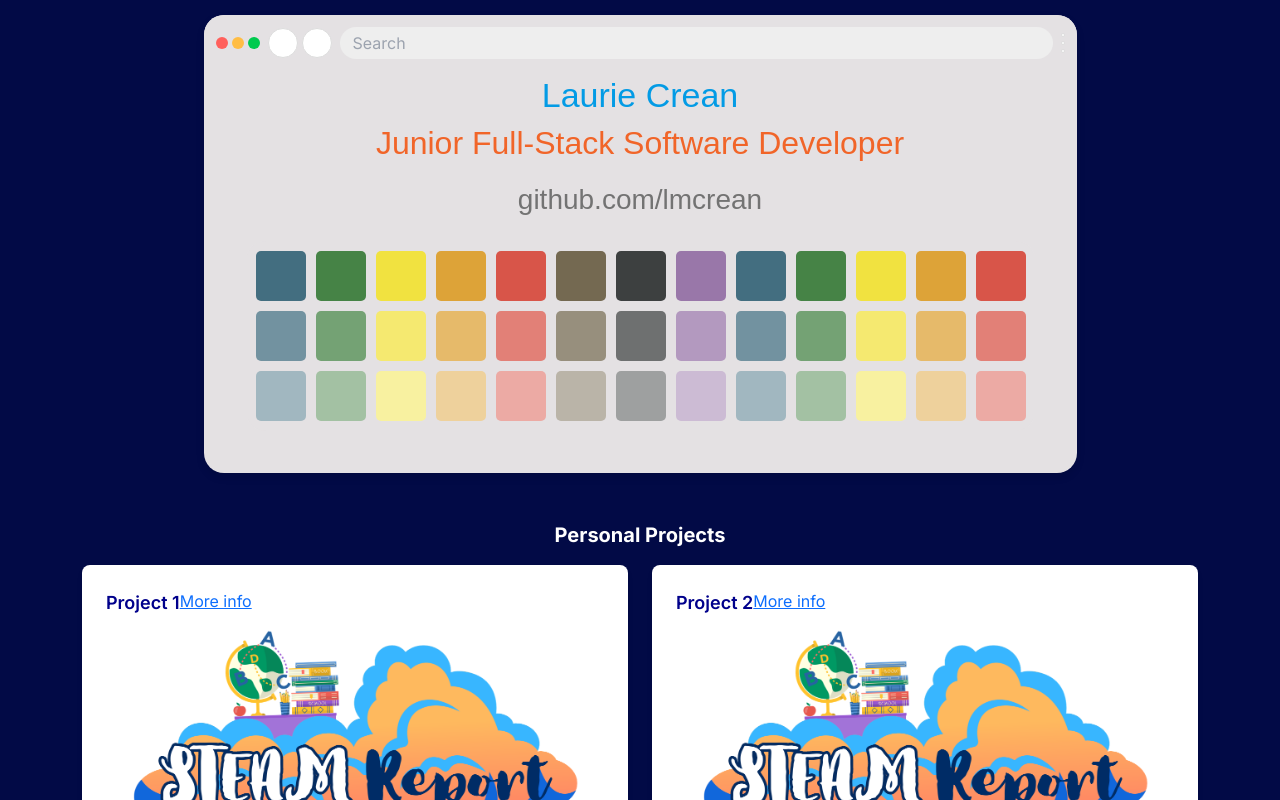
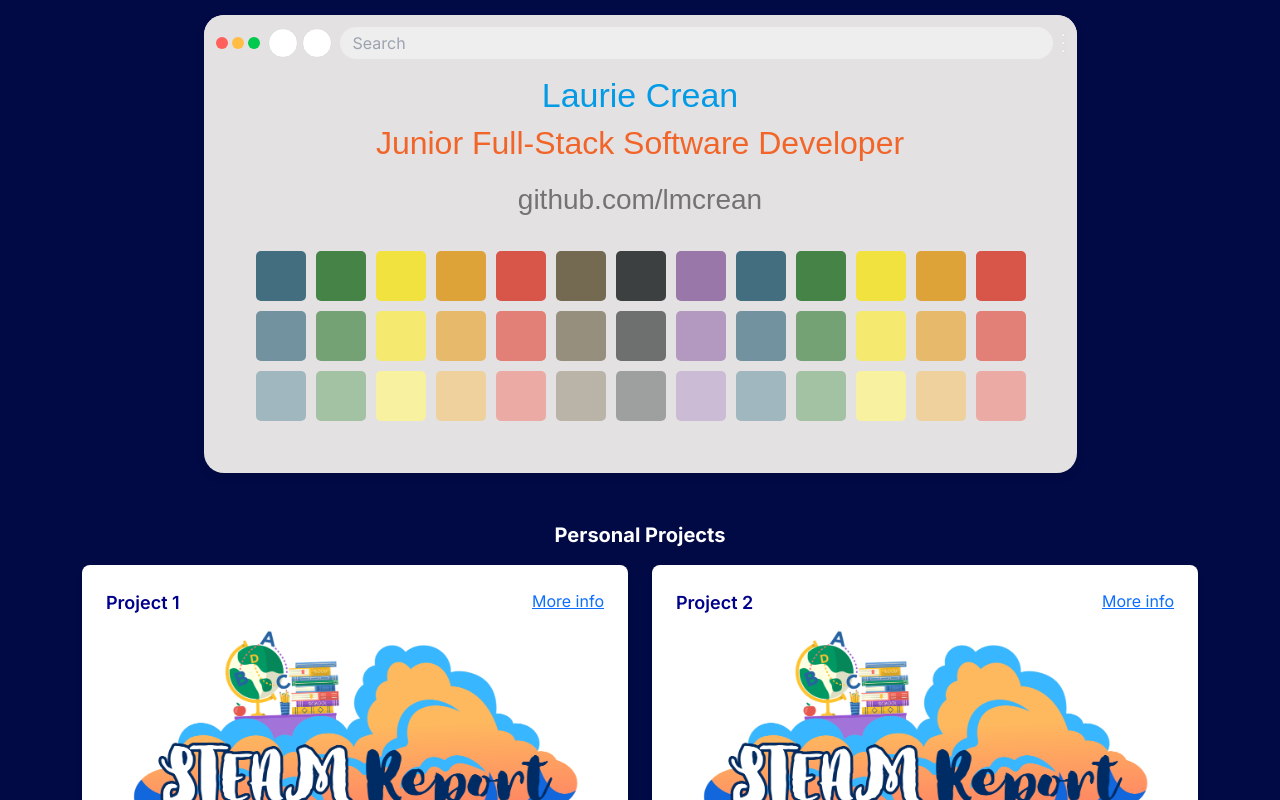
Before and after one commit to lmcrean/lauriecrean_v3, a Next.js app: page / in a window 1280 px wide. Shown: the top 800 px of the page. Built offline with nearby package versions, Linux system fonts and the light colour scheme; a web font is replaced by a local one.

Commit message:
Update page titles and descriptions in layout.tsx

```diff
--- a/app/layout.tsx
+++ b/app/layout.tsx
@@ -5,8 +5,8 @@ import "./globals.css";
 const inter = Inter({ subsets: ["latin"] });
 
 export const metadata: Metadata = {
-  title: "Create Next App",
-  description: "Generated by create next app",
+  title: "Laurie Crean - Software Developer",
+  description: "Personal portfolio of Laurie Crean, a software developer based in London.",
 };
 
 export default function RootLayout({
--- a/components/PersonalProjects.tsx
+++ b/components/PersonalProjects.tsx
@@ -11,7 +11,7 @@ const PersonalProjects = () => {
         <div className="grid sm:grid-cols-1 md:grid-cols-2 gap-4">
           {Array.from({ length: 5 }).map((_, index) => (
             <div key={index} className="bg-white shadow-md rounded-lg p-4">
-              <div className='d-flex'>
+              <div className='d-flex justify-content-between'>
               <h3 className="text-lg font-semibold mb-2">Project {index + 1}</h3><a className='mr-0'>More info</a>
               </div>
               <img src="/images/steamreport.png" alt="SteamReport" />
```
